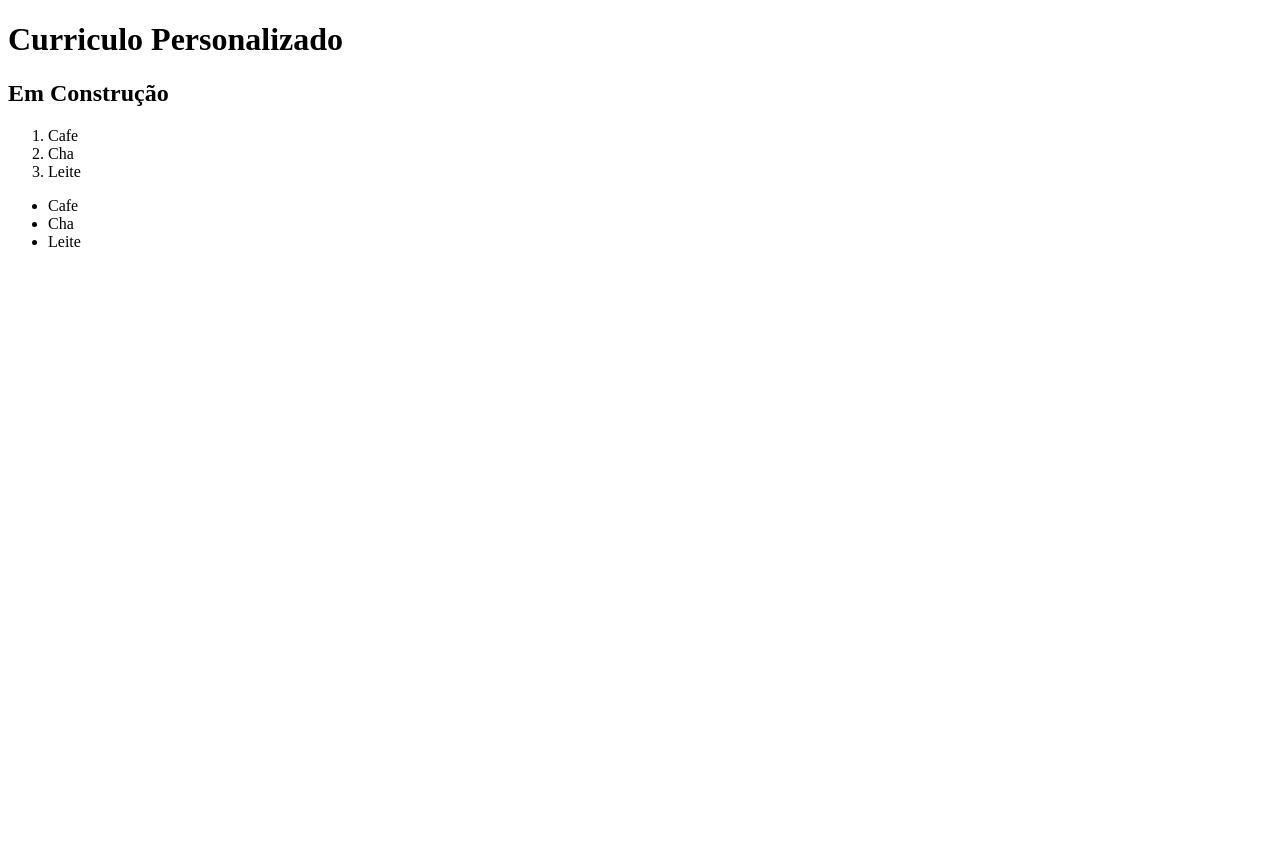
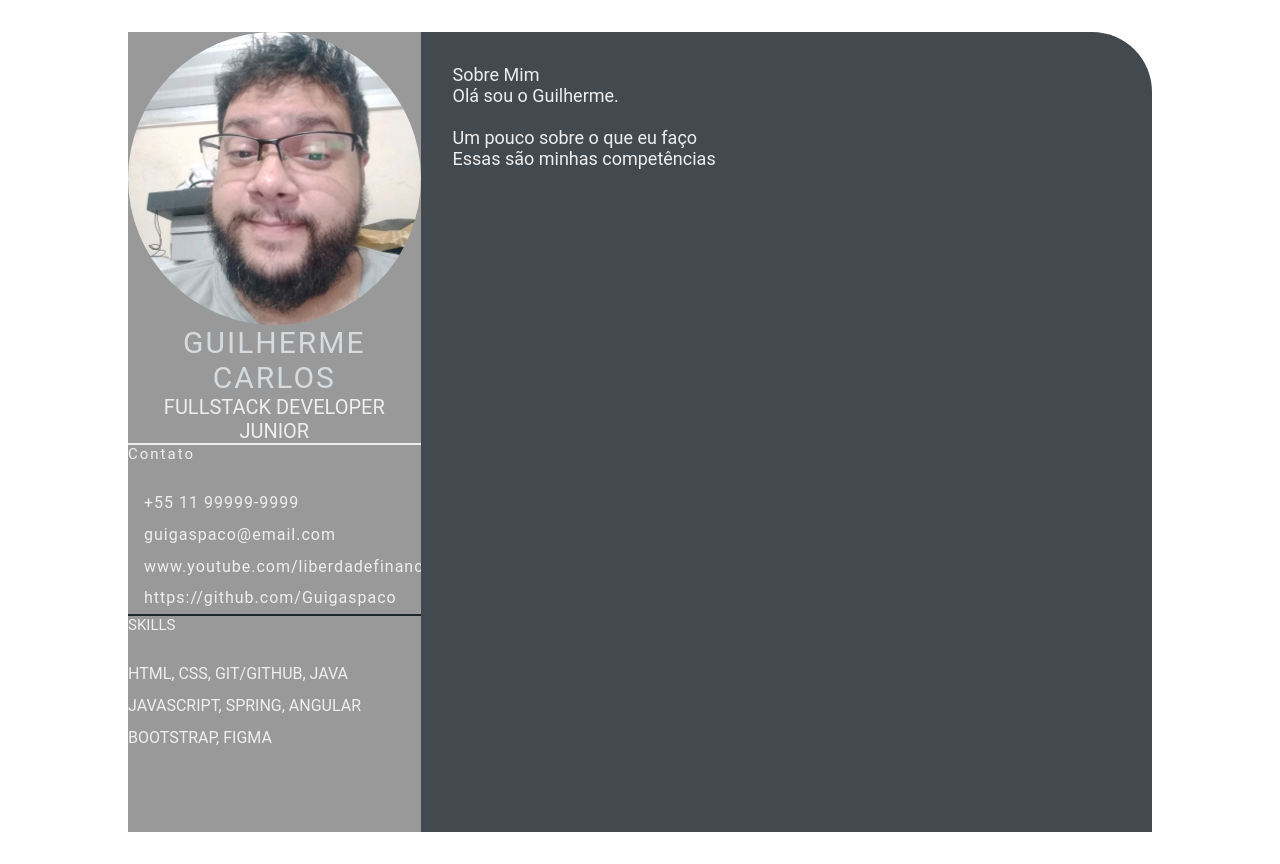
Before and after one commit to Guigaspaco/devweekgitguigas.github.io, a plain HTML site: page index.html in a window 1280 px wide. Before the commit the page ends 800 px from the top, so only its background shows below. Drawn offline with Linux system fonts and the light colour scheme.

Commit message:
Start Profile Skills (#2)

```diff
--- a/index.html
+++ b/index.html
@@ -1,23 +1,54 @@
-<!DOCTYPE html>
 <html lang="en">
   <head>
     <meta charset="UTF-8" />
     <meta http-equiv="X-UA-Compatible" content="IE=edge" />
     <meta name="viewport" content="width=device-width, initial-scale=1.0" />
-    <title>Document</title>
+    <title>Guilherme Carlos CV</title>
+
+    <link rel="stylesheet" href="style.css" />
   </head>
   <body>
-    <h1>Curriculo Personalizado</h1>
-    <h2>Em Construção</h2>
+    <main class="resume-contents">
+      <section class="left-section">
+        <section class="left-section-content">
+          <div class="profile">
+            <img class="profile-img" src="img/Figma.jpg" alt="profile img" />
+            <p class="name">GUILHERME CARLOS</p>
+            <p class="profession">FullStack Developer Junior</p>
+          </div>
+          <div class="contact-info">
+            <p class="left-title">Contato</p>
+            <ul>
+              <li><i class="fa fa-phone"></i>+55 11 99999-9999</li>
+              <li><i class="fa fa-envelope"></i>guigaspaco@email.com</li>
+              <li>
+                <i class="fa fa-globe"></i>www.youtube.com/liberdadefinanceira
+              </li>
+              <li><i class="fa fa-github"></i>https://github.com/Guigaspaco</li>
+            </ul>
+          </div>
+          <div class="Skills">
+            <p class="left-title">SKILLS</p>
+            <ul>
+              <li><p>HTML, CSS, GIT/GITHUB, JAVA</p></li>
+              <li><p>JAVASCRIPT, SPRING, ANGULAR</p></li>
+              <li><p>BOOTSTRAP, FIGMA</p></li>
+            </ul>
+          </div>
+        </section>
+      </section>
+      <section class="right-section">
+        <div class="right-section-contents">
+          <section class="about gap">
+            <div class="right-tittle">Sobre Mim</div>
+            <p class="about-me-contents">
+              Olá sou o Guilherme.<br />
+              <br />Um pouco sobre o que eu faço <br />Essas são minhas
+              competências
+            </p>
+          </section>
+        </div>
+      </section>
+    </main>
   </body>
-  <ol>
-    <li>Cafe</li>
-    <li>Cha</li>
-    <li>Leite</li>
-  </ol>
-  <ul>
-    <li>Cafe</li>
-    <li>Cha</li>
-    <li>Leite</li>
-  </ul>
 </html>
--- /dev/null
+++ b/style.css
@@ -0,0 +1,112 @@
+* {
+  margin: 0;
+  padding: 0;
+  box-sizing: border-box;
+  list-style: none;
+  font-family: "Roboto", sans-serif;
+}
+
+.resume-contents {
+  min-height: 100vh;
+  width: 80%;
+  margin: 2rem auto;
+  display: grid;
+  grid-template-columns: repeat(7, 1fr);
+}
+
+.left-section {
+  grid-column: span 2;
+  height: 100%;
+  background-color: #999999;
+}
+
+.right-section {
+  grid-column: span 5;
+  height: 100%;
+  background-color: #424a50;
+  border-radius: 0px 60px 0px 0px;
+}
+
+.left-section-contents {
+  padding: 2rem 2rem;
+}
+
+.profile {
+  width: 100%;
+  border-bottom: 2px solid #eeeeee;
+}
+
+.profile .profile-img {
+  width: 100%;
+  border-radius: 100%;
+}
+
+.name {
+  color: #d6dbdf;
+  font-size: 30px;
+  letter-spacing: 2px;
+  text-transform: uppercase;
+  text-align: center;
+}
+
+.profession {
+  color: #eeeeee;
+  font-size: 20px;
+  text-transform: uppercase;
+  text-align: center;
+}
+
+* .contact-info {
+  border-bottom: 2px solid #1b2631;
+  line-height: auto;
+  letter-spacing: 2px;
+}
+* .left-title {
+  color: #eeeeee;
+  font-size: 15px;
+}
+
+.contact-info ul {
+  padding-top: 1.5rem;
+}
+
+.contact-info ul li,
+.references ul li {
+  padding: 0.4rem 0;
+  color: #eeeeee;
+  line-height: auto;
+  letter-spacing: 1px;
+}
+
+.contact-info ul li i,
+.references ul li i {
+  padding-right: 1rem;
+  font-size: 14px;
+  color: #eeeeee;
+}
+
+.skills ul {
+  padding-top: 1.5rem;
+}
+.skills ul li p {
+  padding: 0.4rem 0;
+  color: #eeeeee;
+}
+
+.right-section-contents {
+  padding: 2rem 2rem;
+  color: #eeeeee;
+  font-size: 18px;
+}
+
+.right-title {
+  color: #eeeeee;
+}
+
+.gap {
+  padding-bottom: 2rem;
+}
+.about-me-contents {
+  font-size: 18px;
+  color: #eeeeee;
+}
```
Also changed, not shown: img/Figma.jpg (added).
